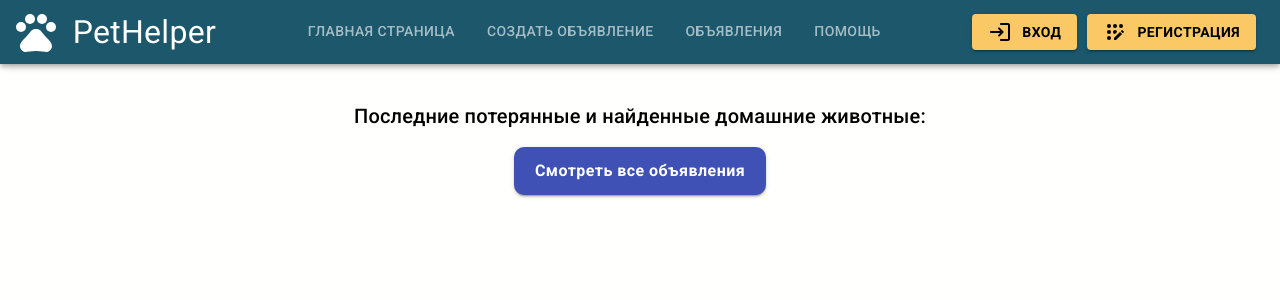
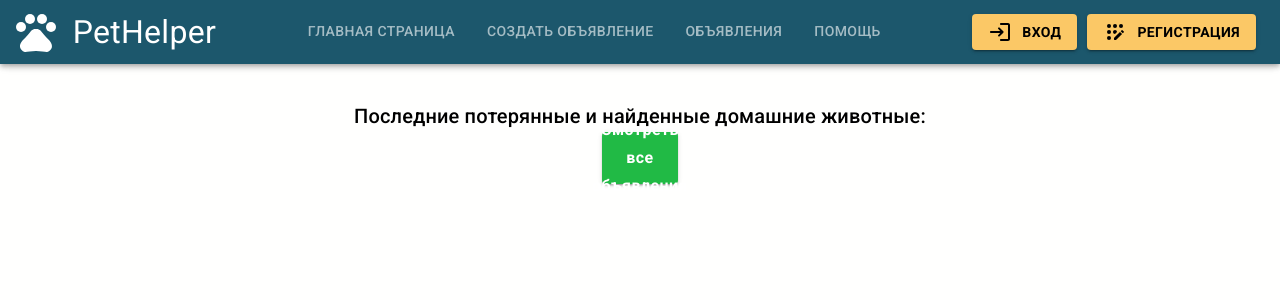
Before and after one commit to bugaichuk01/Reactjs-PetHelper, a React (Create React App) app: page / in a window 1280 px wide. Shown: the top 300 px of the page. Built offline with nearby package versions, Linux system fonts and the light colour scheme.

Commit message:
Change styles

```diff
--- a/src/pages/report/ReportStyles.js
+++ b/src/pages/report/ReportStyles.js
@@ -8,17 +8,24 @@ const useStyles = makeStyles({
         boxShadow: '0 10px 30px #CECECEFF'
     },
     button: {
-        backgroundColor: '#3f51b5',
+        backgroundColor: '#21ba45',
+        '&:hover': {
+            backgroundColor: '#21ba45'
+        },
         height: '48px',
+        minHeight: '52px',
         color: '#fff',
-        width: '100%',
+        width: '30%',
         border: 'none',
         fontSize: '1rem',
         fontWeight: 600,
-        marginTop: 15,
-        borderRadius: '10px',
+        margin: '0 auto',
         padding: '10px 0 10px 0',
         textTransform: 'none',
+    },
+    fileContainer: {
+        display: "flex",
+        justifyContent: 'center'
     },
     image: {
         width: '100%',
```
